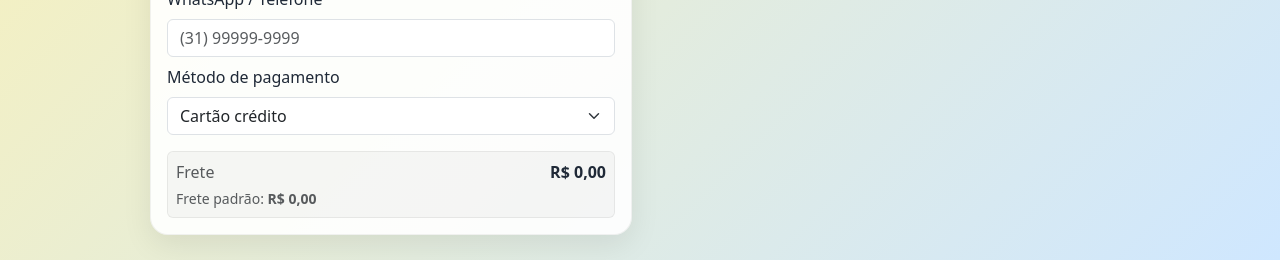
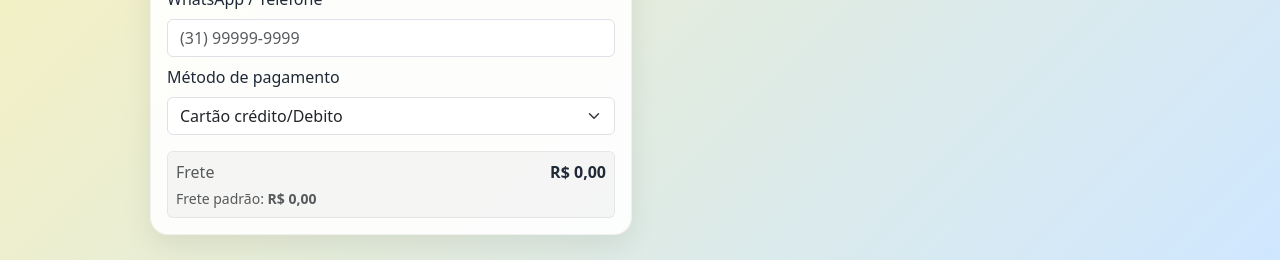
Before and after one commit to gabrieldigitalsales-del/distribuidorabebidas, a Python web app: template templates/checkout.html in a window 1280 px wide. Shown: the part 540-800 px from the top of the page. Run offline with Jinja, Linux system fonts and the light colour scheme; the template is opened without the code that fills it, so the values that code supplies are empty.

Commit message:
Atualizar o checkout.html

```diff
--- a/templates/checkout.html
+++ b/templates/checkout.html
@@ -105,10 +105,9 @@
           <label class="form-label">Método de pagamento</label>
           <select class="form-select" id="payment_method" onchange="toggleChange()">
           </-- <option value="Pix">Pix</option>
-            <option value="Cartão crédito">Cartão crédito</option>
-            <option value="Cartão débito">Cartão débito</option>
+            <option value="Cartão crédito">Cartão crédito/Debito</option>
+            <option value=Retirar no local>Cartão débito</option>
             <option value="Dinheiro">Dinheiro</option> -->
-<option> value="Retirar no local">/option>
 
           </select>
         </div>
```
